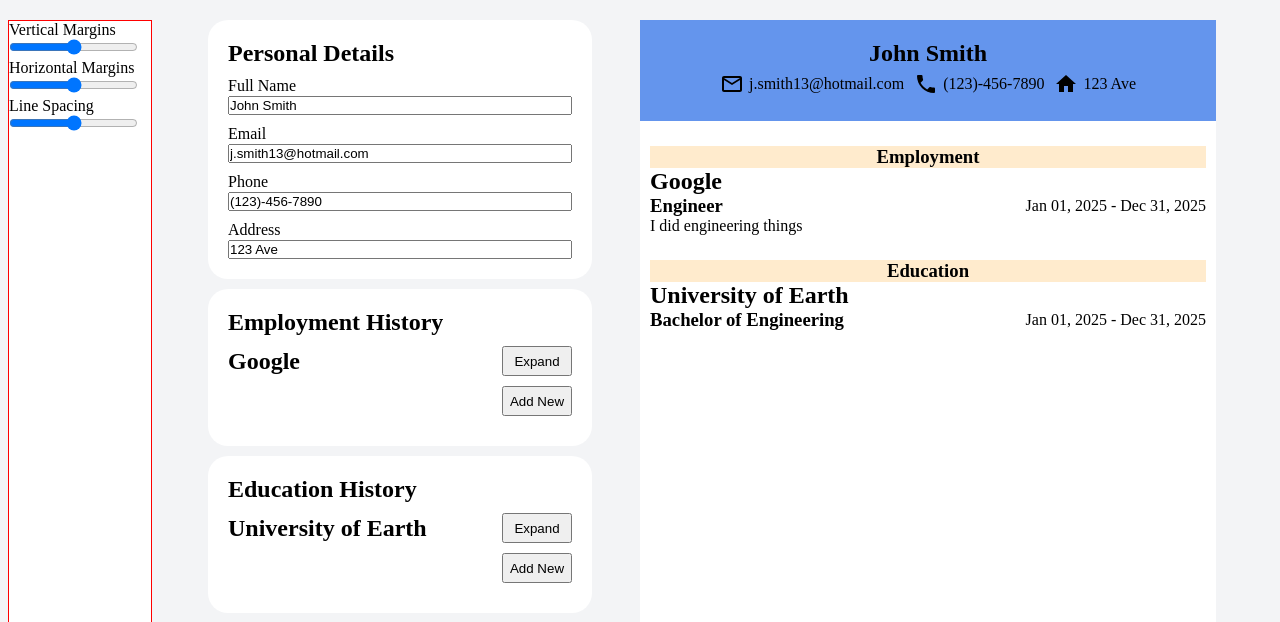
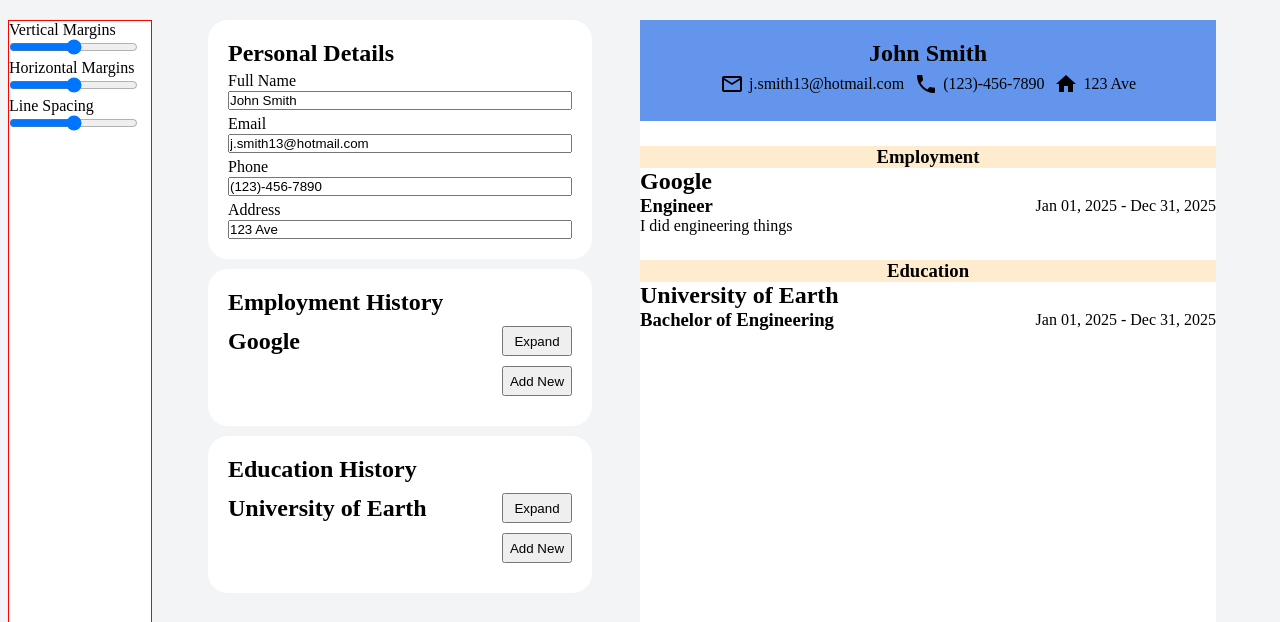
Before and after one commit to HGrewal13/cv-application, a React (Vite) app: page / in a window 1280 px wide. Shown: the top 622 px of the page. Built offline with nearby package versions, Linux system fonts and the light colour scheme.

Commit message:
added styling to delete button. fixed unique key error for EmploymentForm.jsx and EducationForm.jsx

```diff
--- a/src/App.css
+++ b/src/App.css
@@ -45,10 +45,10 @@ body {
   padding: 20px;
 } */
 
-#personalDetailsForm {
+#personalDetailsForm, .employmentForm, .educationForm {
   display: flex;
   flex-direction: column;
-  gap: 10px;
+  gap: 5px;
 }
 
 #personalDetailsForm, #employmentHistory, #educationHistory {
@@ -71,6 +71,12 @@ button {
   height: 30px;
 }
 
+button:hover {
+  transform: translateY(3px);
+  box-shadow: 0 1px 0 #357ab8;
+  cursor: pointer;
+}
+
 .personalDetailsUpdateButton {
   align-self: flex-end;
 }
@@ -79,22 +85,19 @@ button {
   margin: 10px 0;
 }
 
+.deleteButton {
+  background-color: red;
+  color: #fff;
+  border: none;
+  border-radius: 5px;
+}
+
 /* Employment Section */
 
 .employmentHistoryForms {
   display: flex;
   flex-direction: column;
   gap: 10px;
-}
-
-.employmentForm, .educationForm {
-  /* border: 1px solid black; */
-  /* background-color: var(--level3ThemeColor); */
-  display: flex;
-  flex-direction: column;
-  gap: 10px;
-  padding: 5px;
-  /* border-radius: 15px; */
 }
 
 .dateInputs {
@@ -146,7 +149,7 @@ button {
 
 .personalDetails, .education, .employment {
   /* Change to percentage after */
-  padding: 0 10px;
+  /* padding: 0 10px; */
 }
 
 .sectionHeading {
--- a/src/App.jsx
+++ b/src/App.jsx
@@ -7,8 +7,8 @@ import ResumePreview from './ResumePreview'
 
 function App() {
   const [personalDetails, setPersonalDetails] = useState({name: "John Smith", phone: 1234567890, email: "j.smith13@hotmail.com", address: "123 Ave"});
-  const [employmentHistory, setEmploymentHistory] = useState([{name: "Google", role: "Engineer", description: "I did engineering things", startDate: "2025-01-01", endDate: "2025-12-31"}]);
-  const [educationHistory, setEducationHistory] = useState([{institute: "University of Earth", degree: "Bachelor of Engineering", startDate: "2025-01-01", endDate: "2025-12-31"}]);
+  const [employmentHistory, setEmploymentHistory] = useState([{id: Date.now().toString(), name: "Google", role: "Engineer", description: "I did engineering things", startDate: "2025-01-01", endDate: "2025-12-31"}]);
+  const [educationHistory, setEducationHistory] = useState([{id: Date.now().toString(), institute: "University of Earth", degree: "Bachelor of Engineering", startDate: "2025-01-01", endDate: "2025-12-31"}]);
 
   const [resumeMargins, setResumeMargins] = useState({});
   const [resumeLineSpacing, setResumeLineSpacing] = useState({});
--- a/src/forms/EducationForms.jsx
+++ b/src/forms/EducationForms.jsx
@@ -53,7 +53,7 @@ function EducationForm({school, handleEducationHistoryChange, handleExpandForm,
                 </div>
 
                 <div className="buttons">
-                    <button type="button" onClick={() => handleRemoveForm("education", school.id)}>Delete</button>
+                    <button type="button" onClick={() => handleRemoveForm("education", school.id)} className="deleteButton">Delete</button>
                     <button type="button" onClick={() => handleCollapseForm("education", school.id)}>Collapse</button>
                 </div>
             </form>
--- a/src/forms/EmploymentForms.jsx
+++ b/src/forms/EmploymentForms.jsx
@@ -62,7 +62,7 @@ function EmploymentForm({job, handleEmploymentHistoryChange, handleExpandForm, h
                 </div>
 
                 <div className="buttons">
-                    <button type="button" onClick={() => handleRemoveForm("employment", job.id)}>Delete</button>
+                    <button type="button" onClick={() => handleRemoveForm("employment", job.id)} className="deleteButton">Delete</button>
                     <button type="button" onClick={() => handleCollapseForm("employment", job.id)}>Collapse</button>
                 </div>
 
```
